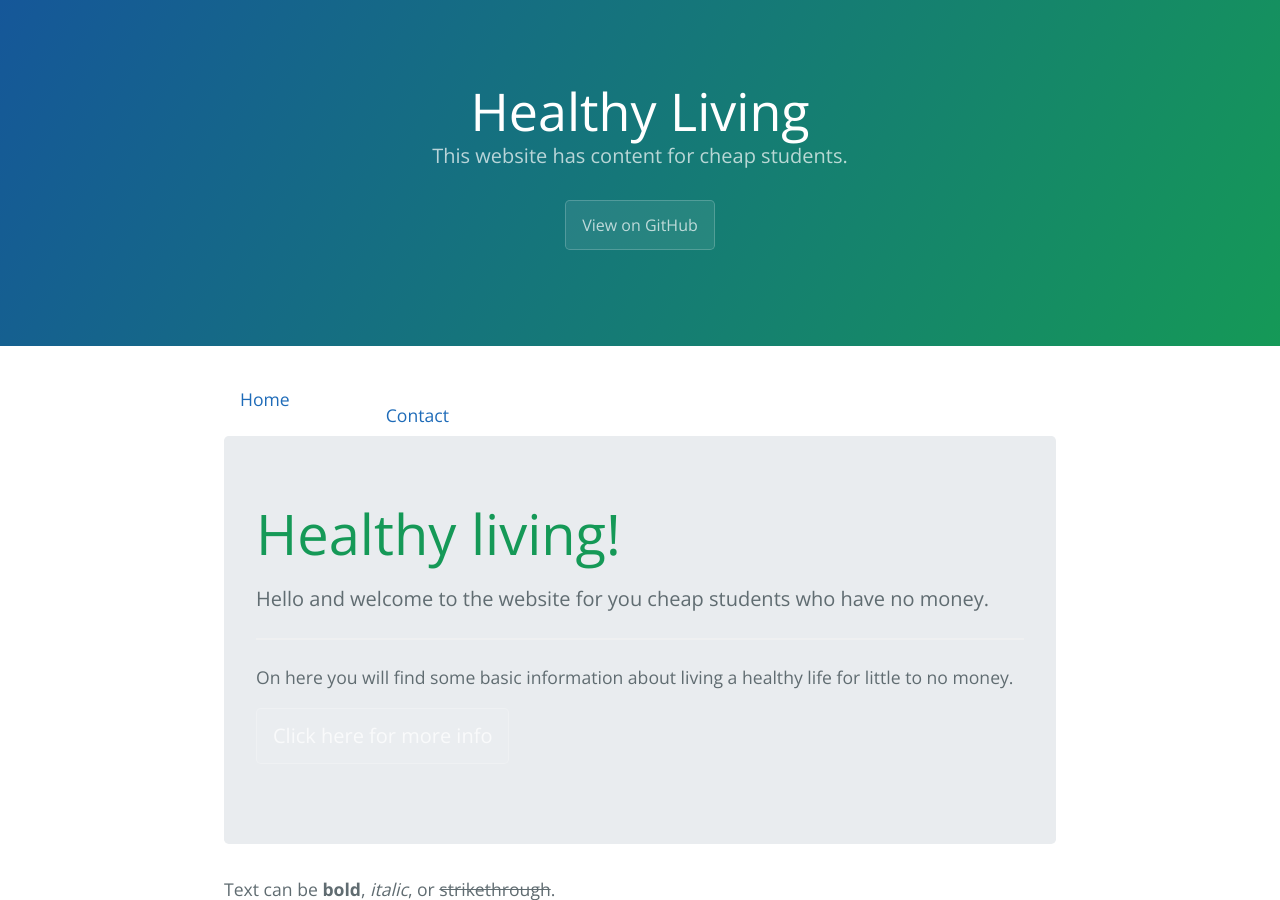
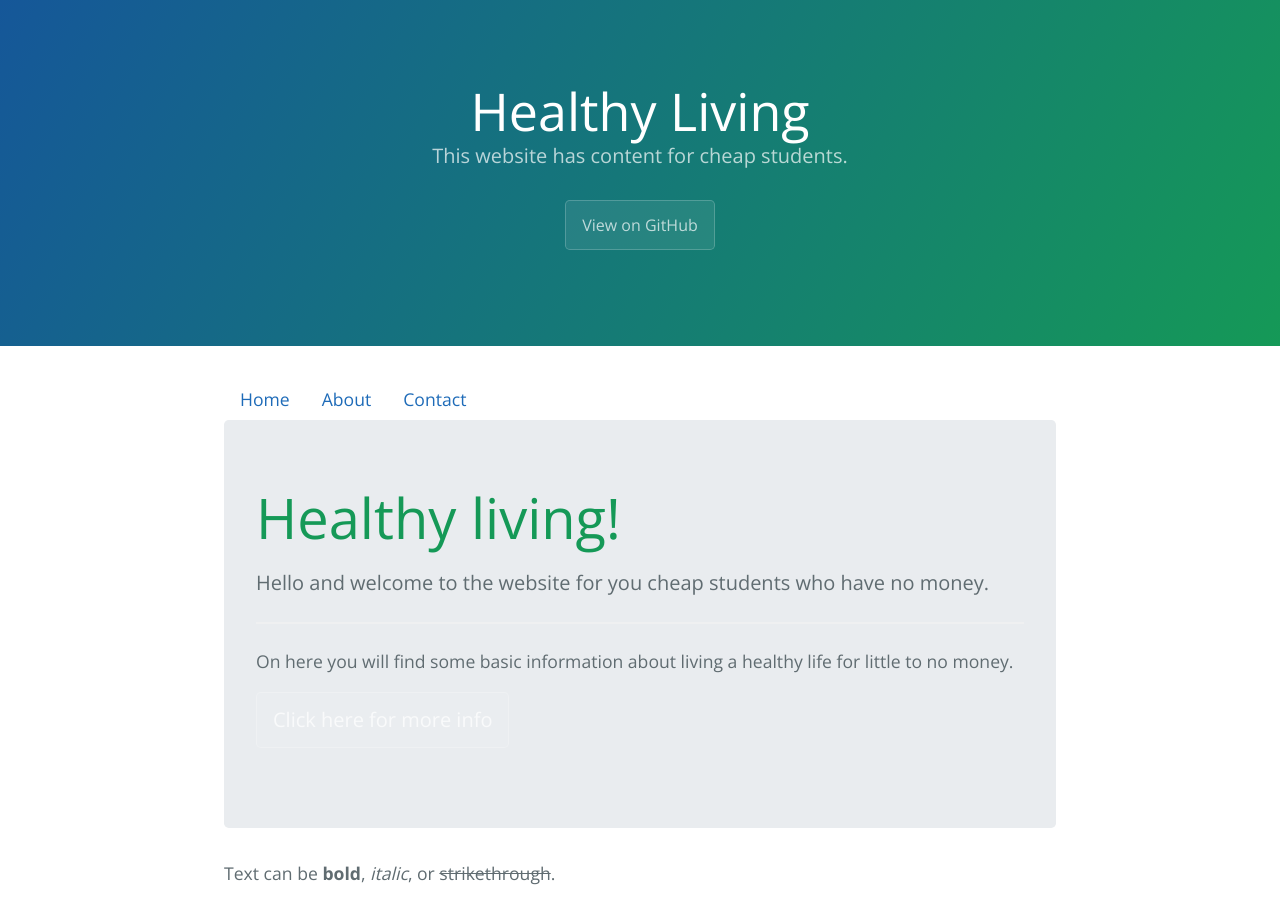
Before and after one commit to Erol99/AF103, a Jekyll site: the page built from index.md, in a window 1280 px wide and 900 px high. Built offline with Jekyll 4.4.1, drawn with Linux system fonts in a browser that asks for light colours.

Commit message:
Update navigation.html

```diff
--- a/_includes/navigation.html
+++ b/_includes/navigation.html
@@ -2,8 +2,9 @@
   <li class="nav-item">
     <a class="nav-link" href="index.html">Home</a>
   </li>
+
   <li class="nav-item">
-    <a class="nav-link" href="about.html"About</a>
+    <a class="nav-link" href="about.html">About</a>
   </li>
   <li class="nav-item">
     <a class="nav-link" href="contact.html">Contact</a>
```
